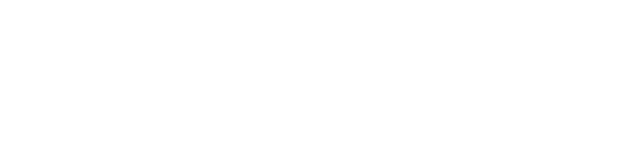
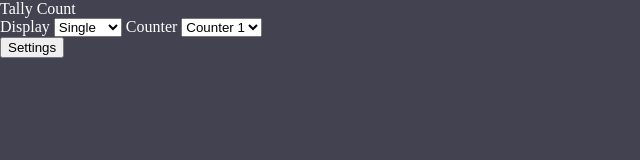
Before and after one commit to Louiseykat/IWA1, a plain HTML site: page index.html in a window 1280 px wide. Shown: the whole page, without its empty margins (0-640 px from the left). Drawn offline with Linux system fonts and the light colour scheme.

```diff
--- a/index.html
+++ b/index.html
@@ -6,9 +6,39 @@
     <meta name="viewport" content="width=device-width, initial-scale=1.0">
     <title>Tally Count</title>
     <link rel="stylesheet" href="/styles.css">
+
+    <link rel="preconnect" href="https://fonts.googleapis.com">
+<link rel="preconnect" href="https://fonts.gstatic.com" crossorigin>
+<link href="https://fonts.googleapis.com/css2?family=Roboto:wght@500;900&display=swap" rel="stylesheet">
 </head>
 
 <body>
+    <header>
+        Tally Count
+    </header>
 
+    <div>
+        <label>
+            <span>Display</span>
+            <select>
+                <option>Single</option>
+                <option>Mutliple</option>
+            </select>
+        </label>
+
+        <label>
+            <span>Counter</span>
+            <select>
+                <option>Counter 1</option>
+                <option>Counter 2</option>
+                <option>Counter 3</option>
+            </select>
+        </label>
+    </div>
+
+    <button>Settings</button>
+
+    <div></div>
+    <footer></footer>
 </body>
 </html>
--- a/styles.css
+++ b/styles.css
@@ -1,9 +1,9 @@
 :root {
-    --color-green:
-    --color-white:
-    --color-dark-grey:
-    --color-medium-grey:
-    --color-light-grey:
+    --color-green: #31c48d;
+    --color-white: #ffffff;
+    --color-dark-grey: #33333d;
+    --color-medium-grey: #424250;
+    --color-light-grey: #d2d6dc;
 }
 
 * {
@@ -12,4 +12,6 @@
 
 body {
     margin: 0;
+    background: var(--color-medium-grey);
+    color: var(--color-white);
 }
```
